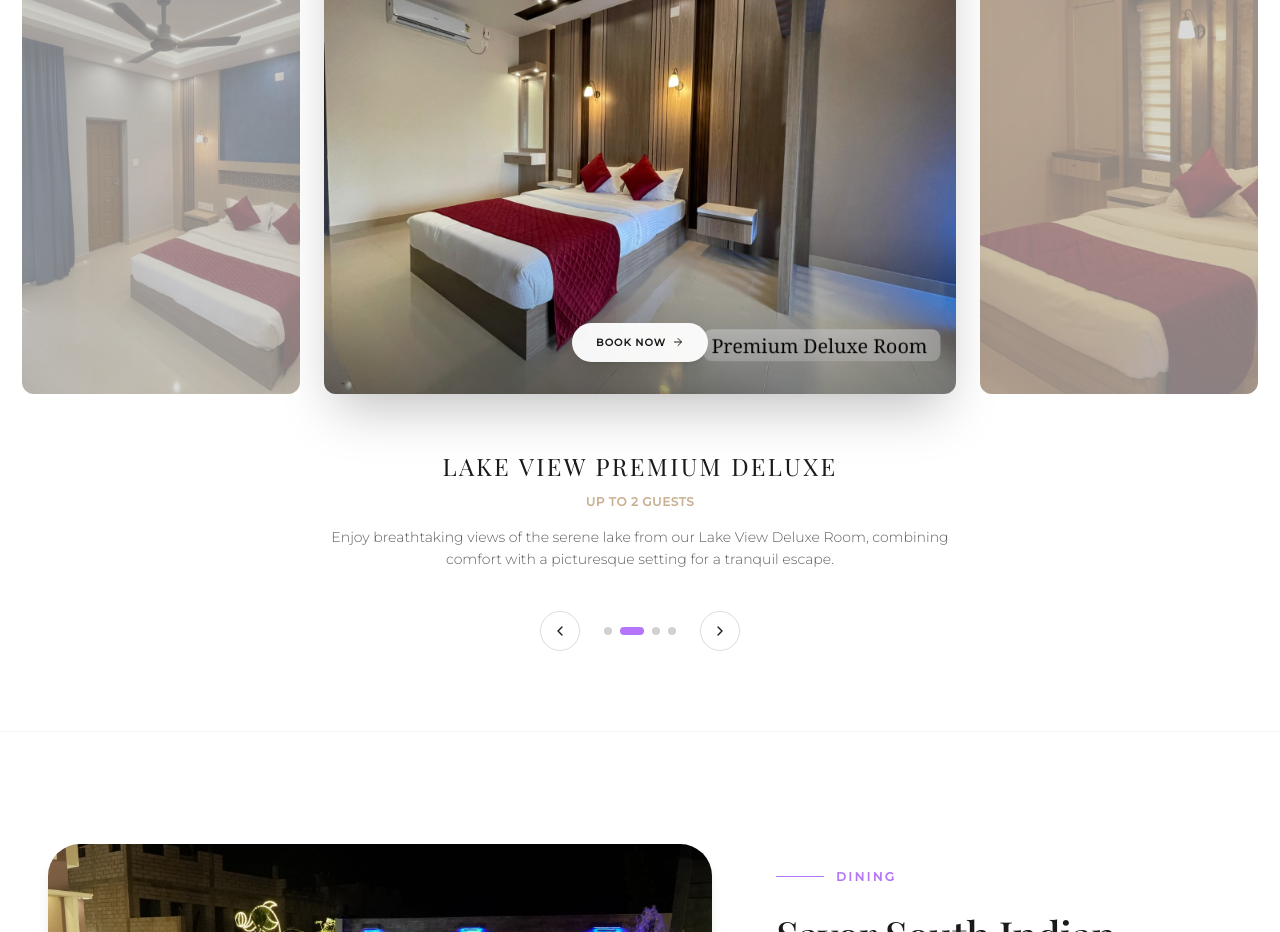
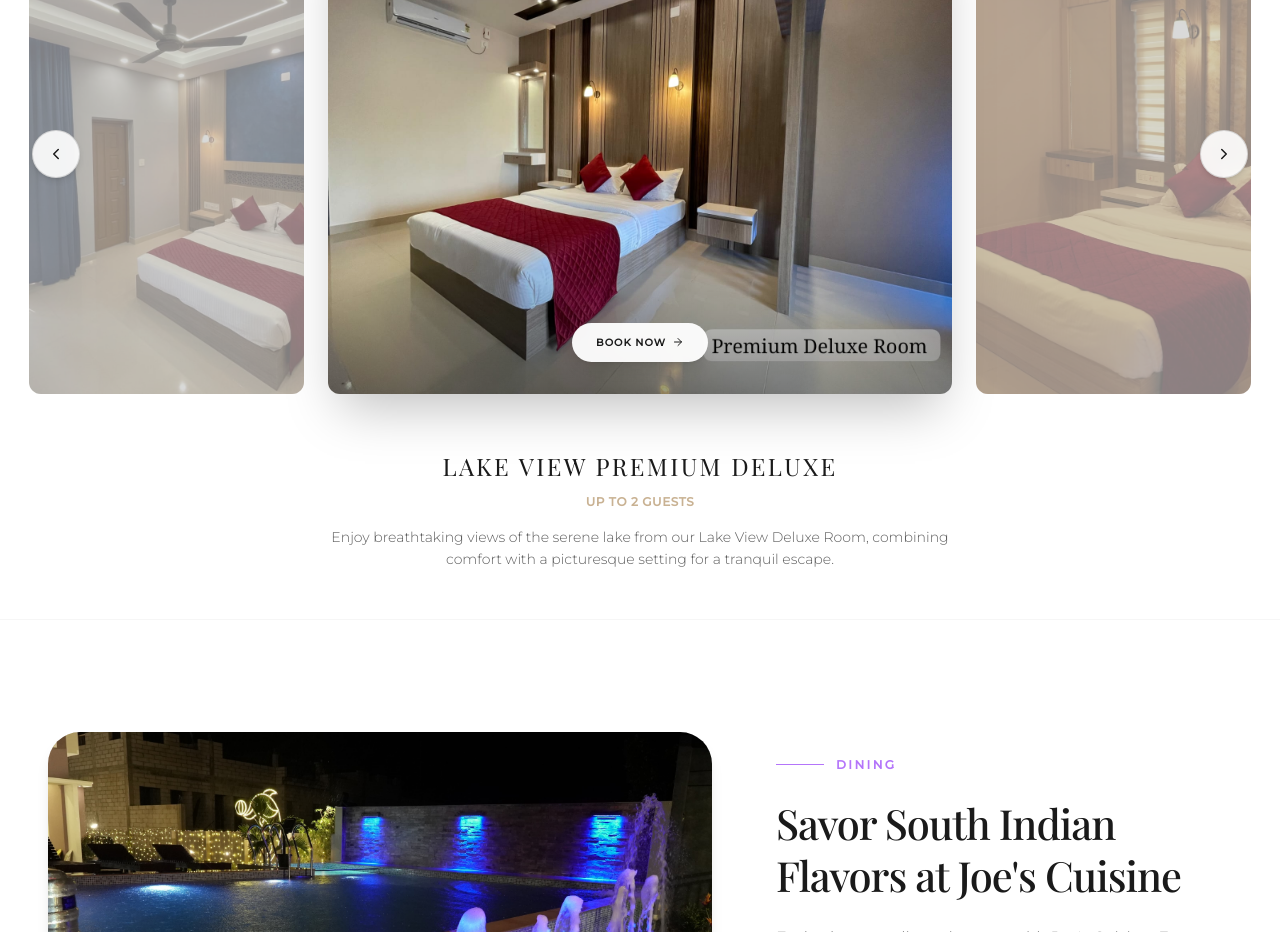
Before and after one commit to jiyadkp786-lab/la-estuire-cherai-Resort, a React (Vite) app: page / in a window 1280 px wide. Shown: the part 3020-3952 px from the top of the page. Built offline with nearby package versions, Linux system fonts and the light colour scheme; a web font is replaced by a local one.

Commit message:
design: refine rooms gallery navigation layout and spacing

```diff
--- a/src/App.jsx
+++ b/src/App.jsx
@@ -847,7 +847,7 @@ function App() {
       </section>
 
       {/* 7. Gallery / Accommodations Section */}
-      <section id="gallery" className="py-20 bg-white border-y border-light-gray scroll-mt-12 overflow-hidden w-full">
+      <section id="gallery" className="pt-20 pb-10 md:pb-12 bg-white border-y border-light-gray scroll-mt-12 overflow-hidden w-full">
 
         {/* Section Header */}
         <div className="w-full max-w-7xl mx-auto px-6 md:px-12 mb-12">
@@ -874,8 +874,32 @@ function App() {
               onMouseEnter={() => setIsSliderHovered(true)}
               onMouseLeave={() => setIsSliderHovered(false)}
             >
+              <div className="relative w-full max-w-[1400px] mx-auto px-2">
+                {/* Left Arrow Button */}
+                <button
+                  onClick={handlePrevSanctuary}
+                  className="absolute left-2 sm:left-4 md:left-6 lg:left-8 top-1/2 -translate-y-1/2 w-10 h-10 md:w-12 md:h-12 rounded-full border border-dark-text/15 hover:border-dark-text/40 bg-white/90 backdrop-blur-sm text-dark-text hover:bg-dark-text hover:text-white flex items-center justify-center transition-all duration-300 z-30 cursor-pointer shadow-md"
+                  aria-label="Previous room"
+                >
+                  <ChevronLeft size={18} />
+                </button>
+
                 {/* Slider Row */}
-              <div className="relative flex justify-center items-center gap-3 sm:gap-4 md:gap-6 w-full max-w-[1400px] mx-auto py-4 px-2 select-none">
+                <motion.div
+                  drag={windowWidth < 1024 ? "x" : false}
+                  dragConstraints={{ left: 0, right: 0 }}
+                  dragElastic={0.2}
+                  onDragEnd={(event, info) => {
+                    if (windowWidth >= 1024) return;
+                    const swipeThreshold = 50;
+                    if (info.offset.x < -swipeThreshold) {
+                      handleNextSanctuary();
+                    } else if (info.offset.x > swipeThreshold) {
+                      handlePrevSanctuary();
+                    }
+                  }}
+                  className="relative flex justify-center items-center gap-3 sm:gap-4 md:gap-6 w-full max-w-[1400px] mx-auto py-4 px-2 select-none touch-pan-y no-scrollbar"
+                >
                   {/* Left (Previous) Slide */}
                   <motion.div
                     layout
@@ -959,6 +983,16 @@ function App() {
                       </button>
                     </div>
                   </motion.div>
+                </motion.div>
+
+                {/* Right Arrow Button */}
+                <button
+                  onClick={handleNextSanctuary}
+                  className="absolute right-2 sm:right-4 md:right-6 lg:right-8 top-1/2 -translate-y-1/2 w-10 h-10 md:w-12 md:h-12 rounded-full border border-dark-text/15 hover:border-dark-text/40 bg-white/90 backdrop-blur-sm text-dark-text hover:bg-dark-text hover:text-white flex items-center justify-center transition-all duration-300 z-30 cursor-pointer shadow-md"
+                  aria-label="Next room"
+                >
+                  <ChevronRight size={18} />
+                </button>
               </div>
 
               {/* Active Room Details Area */}
@@ -992,41 +1026,6 @@ function App() {
             </div>
           );
         })()}
-
-        {/* Manual controls — dots + prev/next arrows */}
-        <div className="w-full max-w-7xl mx-auto px-6 md:px-12 mt-10">
-          <div className="flex items-center justify-center gap-6">
-            <button
-              onClick={handlePrevSanctuary}
-              className="w-10 h-10 rounded-full border border-dark-text/15 hover:border-dark-text/50 hover:bg-dark-text hover:text-white flex items-center justify-center text-dark-text transition-all duration-300 cursor-pointer"
-              aria-label="Previous room"
-            >
-              <ChevronLeft size={16} />
-            </button>
-
-            {/* Dot indicators */}
-            <div className="flex gap-2">
-              {accommodations.map((_, idx) => (
-                <button
-                  key={idx}
-                  onClick={() => setActiveSanctuaryIdx(idx)}
-                  className={`h-2 rounded-full transition-all duration-300 cursor-pointer ${
-                    activeSanctuaryIdx === idx ? 'w-6 bg-ocean' : 'w-2 bg-dark-text/20 hover:bg-dark-text/40'
-                  }`}
-                  aria-label={`Room ${idx + 1}`}
-                />
-              ))}
-            </div>
-
-            <button
-              onClick={handleNextSanctuary}
-              className="w-10 h-10 rounded-full border border-dark-text/15 hover:border-dark-text/50 hover:bg-dark-text hover:text-white flex items-center justify-center text-dark-text transition-all duration-300 cursor-pointer"
-              aria-label="Next room"
-            >
-              <ChevronRight size={16} />
-            </button>
-          </div>
-        </div>
 
       </section>
 
```
Lines whose indentation alone changed are shown as unchanged.
